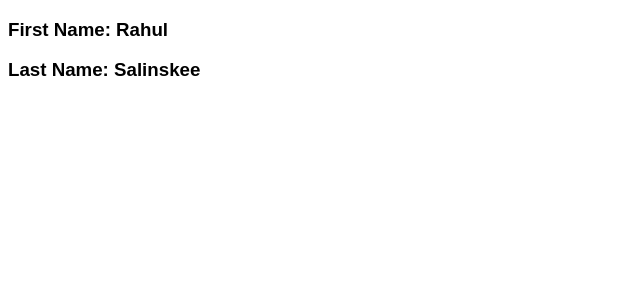
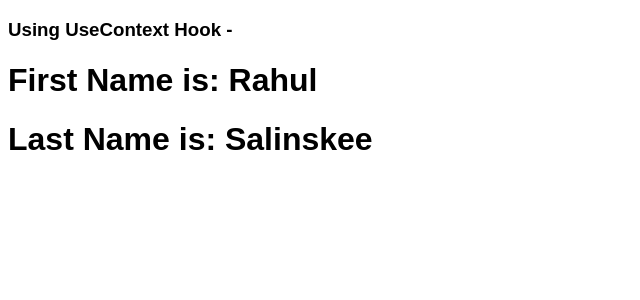
Before and after one commit to rahulsalinskee/hello-world, a React (Create React App) app: page / in a window 1280 px wide. Shown: the top 300 px of the page, without its empty margins (0-640 px from the left). Built offline with nearby package versions, Linux system fonts and the light colour scheme.

Commit message:
UseContext Hook to solve consumer problem of Context API for Prop drilling

```diff
--- a/src/App.js
+++ b/src/App.js
@@ -9,7 +9,8 @@ import { DigitalClock } from './Hooks/UseState/DigitalClock';
 import { MessageLetterCountUsingUseRef } from './Hooks/UseRef/MessageLetterCountUsingUseRef';
 // import { A } from './Hooks/UseContext/PropDrilling/Problem/A';
 import { A } from './Hooks/UseContext/PropDrilling/Solution/A';
-import { Dashboard } from './Hooks/UseContext/DisplayNameUsingContextAPI/Dashboard';
+import { Dashboard } from './Hooks/UseContext/DisplayNameUsingUseContext/Dashboard';
+// import { Dashboard } from './Hooks/UseContext/DisplayNameUsingContextAPI/Dashboard';
 
 
 function App() {
@@ -26,6 +27,7 @@ function App() {
       {/* <MessageLetterCountUsingUseRef /> */}
       {/* <A /> */}
       {/* <A /> */}
+      {/* <Dashboard /> */}
       <Dashboard />
     </>
   );
--- /dev/null
+++ b/src/Hooks/UseContext/DisplayNameUsingUseContext/Dashboard.jsx
@@ -0,0 +1,30 @@
+import React, { createContext } from 'react';
+import { Home } from './Home';
+
+/* *****
+ * UseContext Hook
+ * Like Context API, For USeContext Hook, there are 3 main things
+ * 1. Create Context
+ * 2. Provider
+ * 3. Use Context Hook
+***** */
+
+const FirstNameContext = createContext();
+const LastNameContext = createContext();
+
+const firstName = 'Rahul';
+const lastName = 'Salinskee';
+
+export function Dashboard() {
+    return (
+        <>
+            <FirstNameContext.Provider value={firstName}>
+                <LastNameContext.Provider value={lastName}>
+                    <Home />
+                </LastNameContext.Provider>
+            </FirstNameContext.Provider>
+        </>
+    )
+}
+
+export { FirstNameContext, LastNameContext };
--- /dev/null
+++ b/src/Hooks/UseContext/DisplayNameUsingUseContext/Footer.jsx
@@ -0,0 +1,15 @@
+import React, { useContext } from 'react';
+import { FirstNameContext, LastNameContext } from './Dashboard';
+
+
+export function Footer() {
+    const firstName = useContext(FirstNameContext);
+    const lastName = useContext(LastNameContext);
+    return (
+        <>
+            <h3>Using UseContext Hook - </h3>
+            <h1>First Name is: {firstName}</h1>
+            <h1>Last Name is: {lastName}</h1>
+        </>
+    )
+}
--- /dev/null
+++ b/src/Hooks/UseContext/DisplayNameUsingUseContext/Home.jsx
@@ -0,0 +1,10 @@
+import React from 'react';
+import { Footer } from './Footer';
+
+export function Home() {
+    return (
+        <>
+            <Footer />
+        </>
+    )
+}
```
